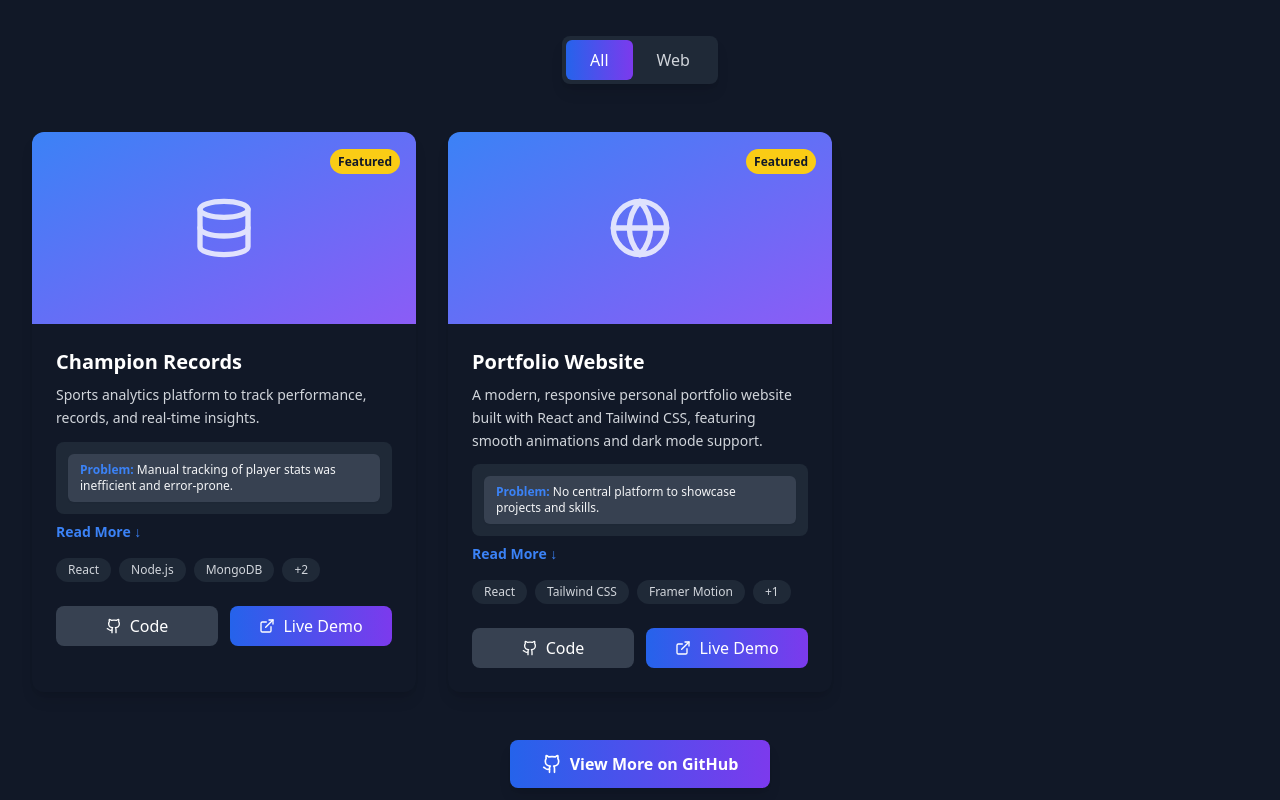
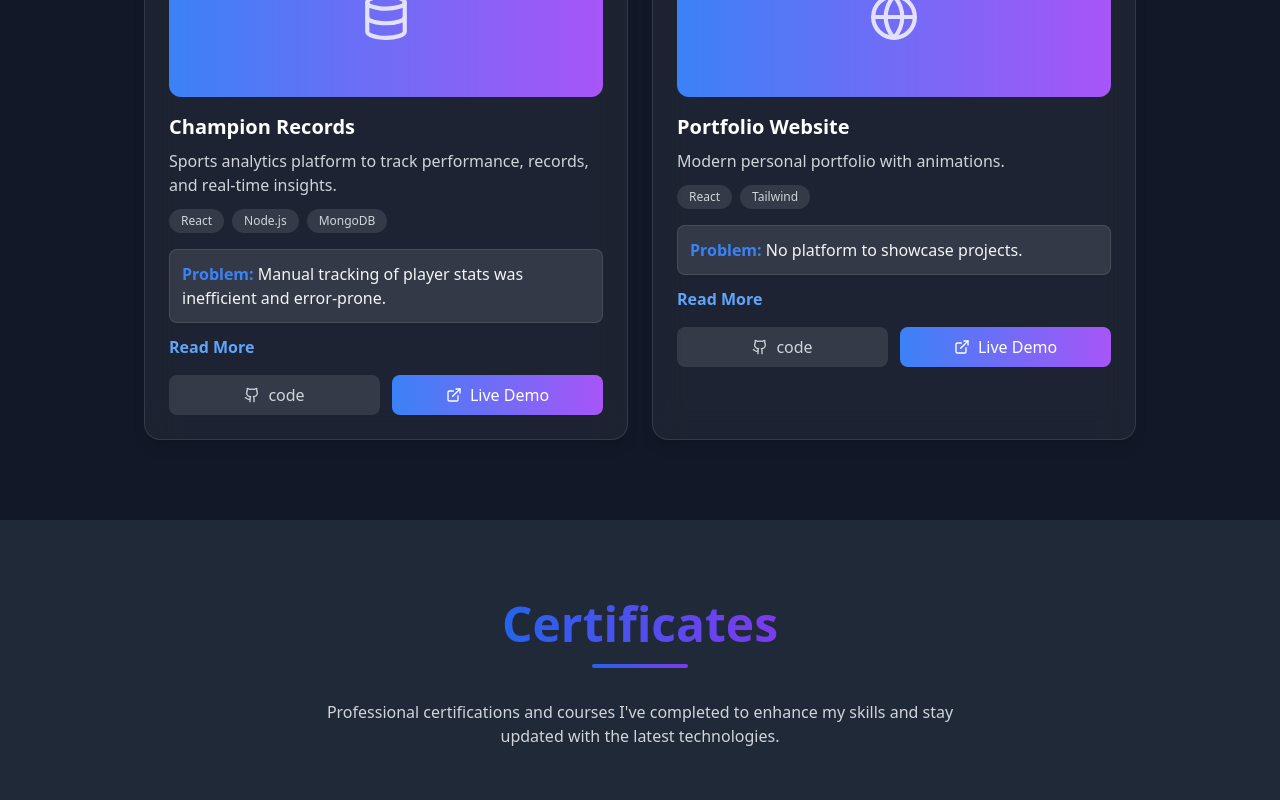
Before and after one commit to Ayushbangwal/Portfolio-website, a React (Create React App) app: page / in a window 1280 px wide. Shown: the part 2020-2820 px from the top of the page. Built offline with nearby package versions, Linux system fonts and the light colour scheme; the HTML template or start-up script is replaced by a standard one.

Commit message:
-all duration-300 hover:scale-105

```diff
--- a/src/components/Projects.js
+++ b/src/components/Projects.js
@@ -1,303 +1,127 @@
 import React, { useState } from 'react';
-import { motion } from 'framer-motion';
-import { Github, ExternalLink, Database, Globe } from 'lucide-react';
+import { Database, Globe, Github, ExternalLink } from 'lucide-react';
 
 const Projects = () => {
-  const [filter, setFilter] = useState('all');
   const [expandedId, setExpandedId] = useState(null);
 
   const projects = [
     {
       id: 1,
       title: 'Champion Records',
-
       description: 'Sports analytics platform to track performance, records, and real-time insights.',
       problem: 'Manual tracking of player stats was inefficient and error-prone.',
-      solution: 'Developed a full-stack system to track, manage and visualize sports data with filters and analytics.',
-      impact: 'Reduced manual effort and improved data accuracy and accessibility.',
-
-      techStack: ['React', 'Node.js', 'MongoDB', 'Express', 'Chart.js'],
-      githubUrl:"https://github.com/Ayushbangwal/Champion-Records",
+      solution: 'Developed a full-stack system to track, manage and visualize sports data.',
+      impact: 'Reduced manual effort and improved accuracy.',
+      techStack: ['React', 'Node.js', 'MongoDB'],
+      githubUrl: "https://github.com/Ayushbangwal/Champion-Records",
       liveUrl: "https://champion-records.vercel.app/",
-      category: 'web',
-      featured: true,
       icon: Database
     },
     {
       id: 2,
       title: 'Portfolio Website',
-      description: 'A modern, responsive personal portfolio website built with React and Tailwind CSS, featuring smooth animations and dark mode support.',
-
-      problem: 'No central platform to showcase projects and skills.',
-      solution: 'Built a responsive portfolio with animations and modern UI.',
-      impact: 'Improved professional visibility and personal branding.',
-      techStack: ['React', 'Tailwind CSS', 'Framer Motion', 'Lucide React'],
+      description: 'Modern personal portfolio with animations.',
+      problem: 'No platform to showcase projects.',
+      solution: 'Built responsive portfolio.',
+      impact: 'Improved visibility.',
+      techStack: ['React', 'Tailwind'],
       githubUrl: 'https://github.com/Ayushbangwal/Portfolio-website',
       liveUrl: 'https://portfolio-website-peach-sigma-81.vercel.app/',
-      category: 'web',
-      featured: true,
       icon: Globe
-    },
-
+    }
   ];
 
-  const categories = ['all', 'web'];
+  return (
+      <section id="projects" className="py-20 bg-transparent">
+      <div className="max-w-5xl mx-auto px-4">
 
-  const filteredProjects = filter === 'all'
-    ? projects
-    : projects.filter(project => project.category === filter);
+        <h2 className="text-4xl font-bold text-center mb-12 text-white">Projects</h2>
 
-  const containerVariants = {
-    hidden: { opacity: 0 },
-    visible: {
-      opacity: 1,
-      transition: {
-        delayChildren: 0.3,
-        staggerChildren: 0.2
-      }
-    }
-  };
+        <div className="grid md:grid-cols-2 gap-6">
 
-  const itemVariants = {
-    hidden: { y: 30, opacity: 0 },
-    visible: {
-      y: 0,
-      opacity: 1,
-      transition: {
-        duration: 0.8,
-        ease: [0.6, -0.05, 0.01, 0.99]
-      }
-    }
-  };
-
-  const ProjectCard = ({ project }) => {
+          {projects.map((project) => {
             const Icon = project.icon;
 
             return (
-          <motion.div
-  id={`project-${project.id}`}
-  variants={itemVariants}
-  whileHover={{
-    y: -10,
-  scale: 1.03,
-  boxShadow: '0 25px 50px rgba(0,0,0,0.3)'
-}}
-      className="bg-white dark:bg-gray-900 rounded-xl shadow-lg overflow-hidden
-      hover:shadow-2xl hover:shadow-purple-500/20 transition-all duration-300 group"
-      >
-        {/* Project Header */}
-        <div className="relative h-48 bg-gradient-to-br from-primary-500 to-accent-500 p-6">
-          <div className="absolute top-4 right-4">
-            {project.featured && (
-              <span className="bg-yellow-400 text-gray-900 text-xs font-bold px-2 py-1 rounded-full">
+              <div key={project.id} className="bg-white/5 backdrop-blur-lg border border-white/10 p-6 rounded-2xl
+              shadow-lg hover:shadow-2xl hover:-translate-y-2 transition-all duration-300">
+
+                <div className="h-40 rounded-xl bg-gradient-to-r from-blue-500 to-purple-500 flex items-center justify-center mb-4 relative">
+  <Icon size={50} className="text-white opacity-80" />
+
+  <span className="absolute top-3 right-3 text-xs bg-yellow-400 text-black px-2 py-1 rounded-full font-semibold">
     Featured
   </span>
-            )}
-          </div>
-          <div className="flex items-center justify-center h-full">
-            <Icon className="w-16 h-16 text-white opacity-80 group-hover:scale-110 transition duration-300" />
-          </div>
 </div>
 
-        {/* Project Content */}
-        <div className="p-6">
-          <h3 className="text-xl font-bold mb-2 text-gray-900 dark:text-white group-hover:text-primary-600 transition-colors">
-            {project.title}
-          </h3>
+               <h3 className="text-xl font-bold mb-2 text-white"> {project.title}</h3>
 
-         <p className="text-gray-600 dark:text-gray-300 mb-3 text-sm leading-relaxed">
-  {project.description}
-</p>
-
-<div className="bg-gray-100 dark:bg-gray-800 p-3 rounded-lg text-xs space-y-2 mb-2">
-  {/*Always  show problem  */}
-  <p className="bg-gray-200 dark:bg-gray-700 px-3 py-2 rounded-md shadow-sm">
+                <p className="text-gray-300 mb-3">{project.description}</p>
+                <div className="flex flex-wrap gap-2 mb-4">
+  {project.techStack.map((tech, index) => (
+    <span
+      key={index}
+      className="text-xs bg-white/10 px-3 py-1 rounded-full text-gray-300"
+    >
+      {tech}
+    </span>
+  ))}
+</div>
+                  <div className="bg-white/10 p-3 rounded-lg mb-3 border border-white/10">
+                  <p>
                     <span className="text-blue-500 font-semibold">Problem:</span> {project.problem}
                   </p>
 
+                  {expandedId === project.id && (
 
-   {/* Show extra only when expanded */}
- <motion.div
-  layout
-  initial={false}
-  animate={{
-    height: expandedId === project.id ? "auto" : 0,
-    opacity: expandedId === project.id ? 1 : 0,
-    marginTop: expandedId === project.id ? 10 : 0
-  }}
-  transition={{ duration: 0.3 }}
-  className="overflow-hidden"
->
-    <div className={`space-y-3 border-t border-gray-300 dark:border-gray-700
-${expandedId === project.id ? "mt-4 pt-4" : "mt-0 pt-0"}`}>
+                      <div className="mt-3 border-t border-white/10 pt-3 bg-gradient-to-r
+                      from-green-500/10 to-purple-500/10 p-3 rounded-lg">
                       <p>
                         <span className="text-green-500 font-semibold">Solution:</span> {project.solution}
                       </p>
-
                       <p>
                         <span className="text-purple-500 font-semibold">Impact:</span> {project.impact}
                       </p>
                     </div>
-</motion.div>
-
-</div>
-<button
- onClick={() => {
-  setExpandedId(expandedId === project.id ? null : project.id);
-}}
-className="text-primary-500 text-sm font-semibold mb-4 hover:text-primary-400 transition cursor-pointer flex items-center gap-1 group">
-  {expandedId === project.id ? "Show Less ↑" : "Read More ↓"}
-</button>
-
-          {/* Tech Stack */}
-          <div className="flex flex-wrap gap-2 mb-6">
-            {project.techStack.slice(0, 3).map((tech, index) => (
-              <span
-                key={index}
-                className="px-3 py-1 bg-gray-100 dark:bg-gray-800 text-gray-700 dark:text-gray-300 text-xs rounded-full"
-              >
-                {tech}
-              </span>
-            ))}
-            {project.techStack.length > 3 && (
-              <span className="px-3 py-1 bg-gray-100 dark:bg-gray-800 text-gray-700 dark:text-gray-300 text-xs rounded-full">
-                +{project.techStack.length - 3}
-              </span>
                   )}
                 </div>
 
-          {/* Action Buttons */}
-          <div className="flex gap-3">
-            <motion.a
-              whileHover={{ scale: 1.05 }}
-              whileTap={{ scale: 0.95 }}
+                <button
+                  onClick={() =>
+                    setExpandedId(expandedId === project.id ? null : project.id)
+                  }
+                  className="text-primary-400 hover:text-primary-300 font-semibold transition"
+                >
+                  {expandedId === project.id ? "Show Less" : "Read More"}
+                </button>
+
+                <div className="flex gap-3 mt-4">
+                  <a
                   href={project.githubUrl}
                   target="_blank"
-              rel="noopener noreferrer"
-
-            className="flex-1 flex items-center justify-center gap-2 px-4 py-2 rounded-lg
-            bg-gray-900 dark:bg-gray-700 text-white
-            hover:scale-105 hover:bg-gray-800 transition-all duration-300">
+                  rel="noreferrer"
+                  className="flex-1 flex items-center justify-center gap-2 py-2 rounded-lg bg-white/10
+                  hover:bg-white/20 text-gray-300 transition-all duration-300 hover:scale-105">
                     <Github size={16} />
-              Code
-            </motion.a>
-
-            {project.liveUrl && (
-              <motion.a
-                whileHover={{ scale: 1.05 }}
-                whileTap={{ scale: 0.95 }}
+                    code
+                  </a>
+                  <a
                   href={project.liveUrl}
                   target="_blank"
-                rel="noopener noreferrer"
-                className="flex-1 flex items-center justify-center gap-2 px-4 py-2 bg-gradient-to-r from-primary-600 to-accent-600 text-white rounded-lg hover:from-primary-700 hover:to-accent-700 transition-all"
-              >
+                  rel="noreferrer"
+                  className="flex-1 flex items-center justify-center gap-2 py-2 rounded-lg
+                  bg-gradient-to-r from-blue-500 to-purple-500 text-white hover:opacity-90 transition">
                     <ExternalLink size={16} />
                     Live Demo
-              </motion.a>
-            )}
+                  </a>
                 </div>
+
               </div>
-      </motion.div>
             );
-  };
+          })}
 
-  return (
-    <section id="projects" className="py-20 bg-gray-100 dark:bg-gray-900">
-      <div className="max-w-7xl mx-auto px-4 sm:px-6 lg:px-8">
-        {/* Section Header */}
-        <motion.div
+        </div>
 
-          variants={containerVariants}
-          initial="hidden"
-          whileInView="visible"
-          viewport={{ once: true }}
-          className="text-center mb-16"
-        >
-          <motion.h2
-
-            variants={itemVariants}
-            className="text-4xl md:text-5xl font-bold mb-4"
-          >
-            <span className="bg-gradient-to-r from-primary-600 to-accent-600 bg-clip-text text-transparent">
-              Projects
-            </span>
-          </motion.h2>
-          <motion.div
-
-          variants={itemVariants}
-
-
-            className="w-24 h-1 bg-gradient-to-r from-primary-600 to-accent-600 mx-auto rounded-full mb-8"
-          />
-          <motion.p
-            variants={itemVariants}
-            className="text-gray-600 dark:text-gray-300 max-w-2xl mx-auto"
-          >
-            Explore my latest projects and see what I've been working on. Each project represents a unique challenge and learning opportunity.
-          </motion.p>
-        </motion.div>
-
-        {/* Filter Buttons */}
-        <motion.div
-          variants={containerVariants}
-          initial="hidden"
-          whileInView="visible"
-          viewport={{ once: true }}
-          className="flex justify-center mb-12"
-        >
-          <div className="inline-flex rounded-lg bg-white dark:bg-gray-800 p-1 shadow-lg">
-            {categories.map((category) => (
-              <motion.button
-                key={category}
-                whileHover={{ scale: 1.05 }}
-                whileTap={{ scale: 0.95 }}
-                onClick={() => setFilter(category)}
-                className={`px-6 py-2 rounded-md font-medium transition-all duration-300 ${
-                  filter === category
-                    ? 'bg-gradient-to-r from-primary-600 to-accent-600 text-white'
-                    : 'text-gray-600 dark:text-gray-300 hover:text-gray-900 dark:hover:text-white'
-                }`}
-              >
-                {category.charAt(0).toUpperCase() + category.slice(1)}
-              </motion.button>
-            ))}
-          </div>
-        </motion.div>
-
-        {/* Projects Grid */}
-        <motion.div
-          variants={containerVariants}
-          initial="hidden"
-          whileInView="visible"
-          viewport={{ once: true }}
-          className="grid md:grid-cols-2 lg:grid-cols-3 gap-8"
-        >
-          {filteredProjects.map((project) => (
-            <ProjectCard key={project.id} project={project} />
-
-          ))}
-        </motion.div>
-
-        {/* View More Button */}
-        <motion.div
-          variants={itemVariants}
-          initial="hidden"
-          whileInView="visible"
-          viewport={{ once: true }}
-          className="text-center mt-12"
-        >
-          <motion.a
-            whileHover={{ scale: 1.05 }}
-            whileTap={{ scale: 0.95 }}
-            href="https://github.com/Ayushbangwal"
-            target="_blank"
-            rel="noopener noreferrer"
-            className="inline-flex items-center gap-2 px-8 py-3 bg-gradient-to-r from-primary-600 to-accent-600 text-white font-semibold rounded-lg shadow-lg hover:shadow-xl transition-all duration-300"
-          >
-            <Github size={20} />
-            View More on GitHub
-          </motion.a>
-        </motion.div>
       </div>
     </section>
   );
```
Lines whose indentation alone changed are shown as unchanged.
